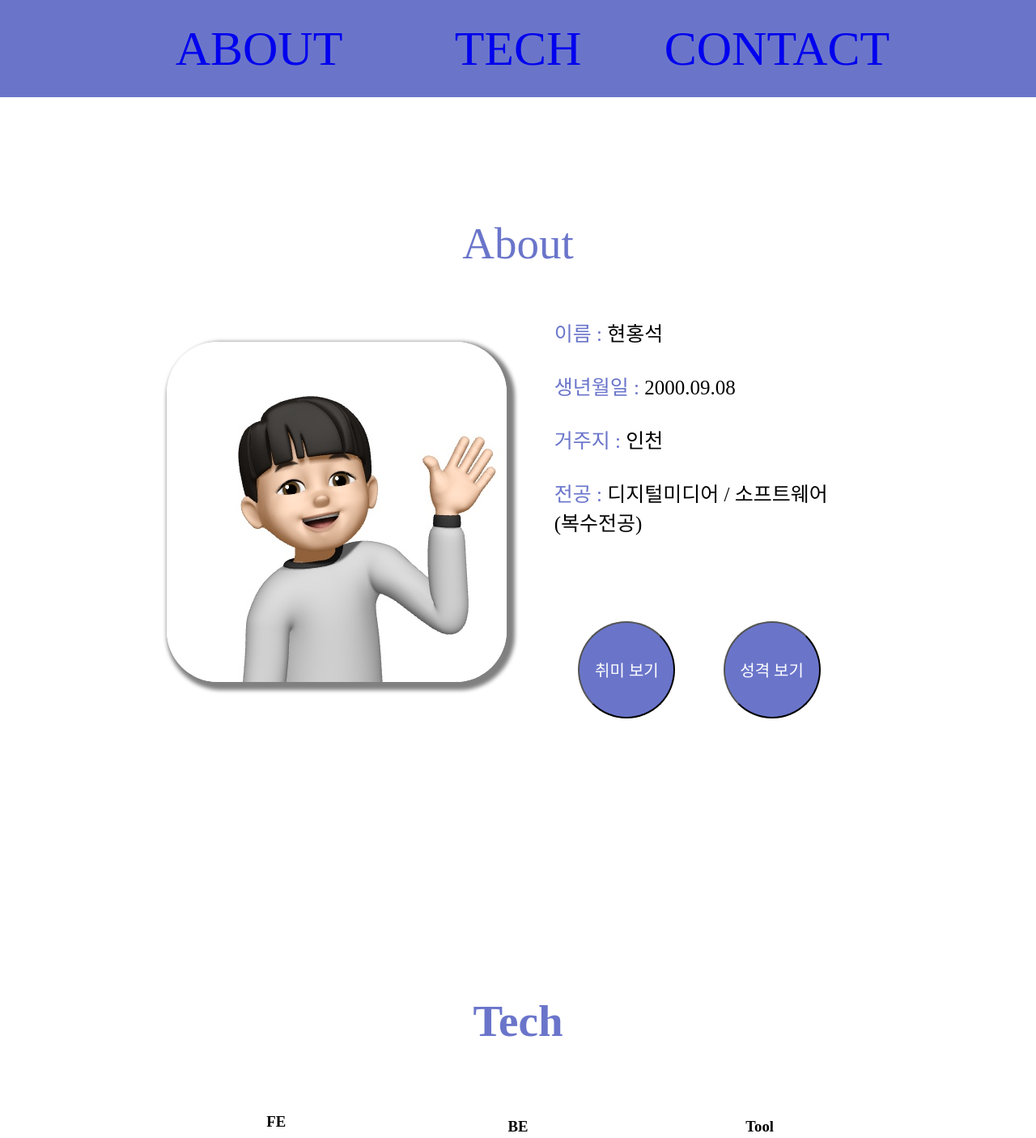
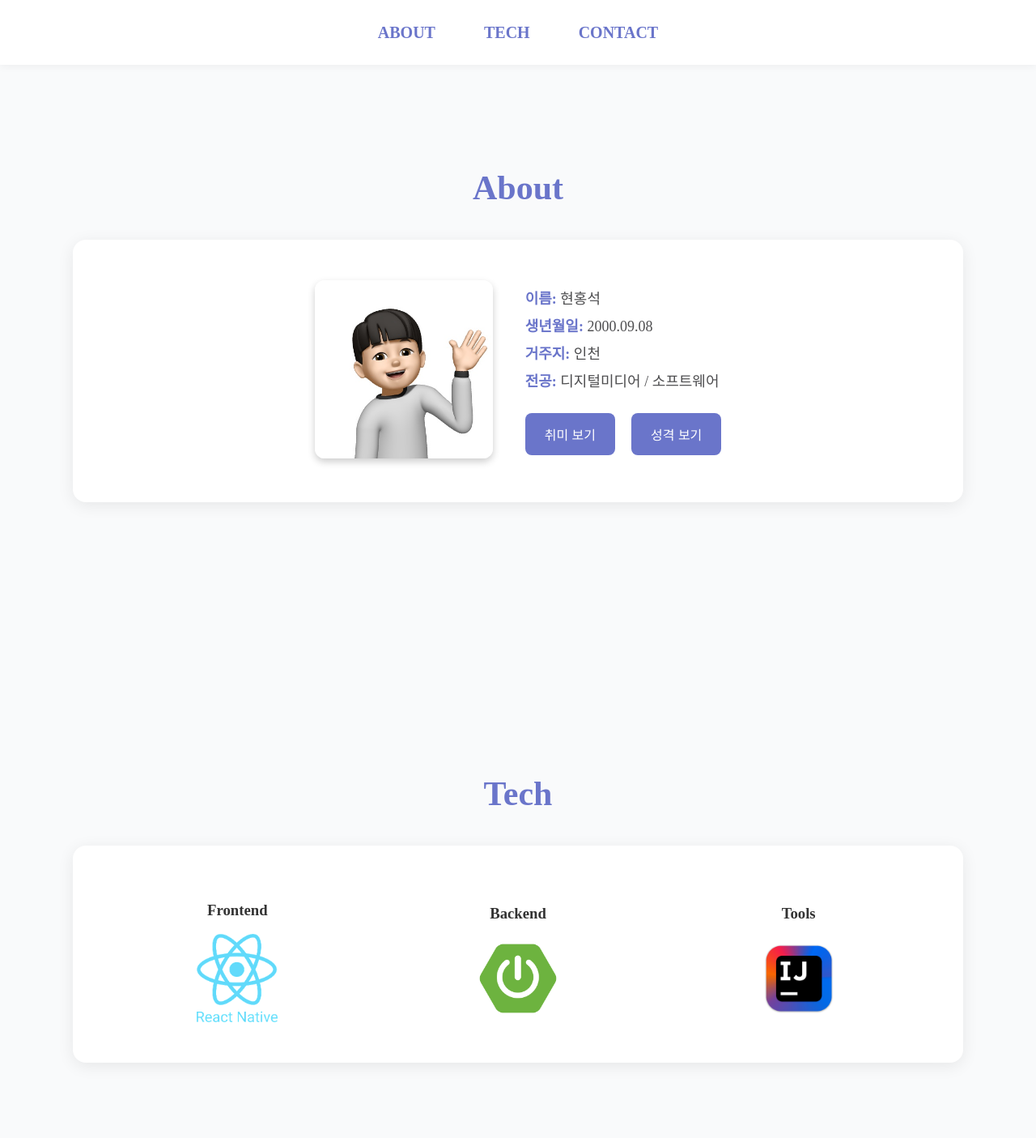
Before and after one commit to hyeonRS/hyeoRS.github.io, a plain HTML site: page index.html in a window 1280 px wide. Shown: the top 1405 px of the page at 81% size. Drawn offline with Linux system fonts and the light colour scheme; a web font is replaced by a local one.

Commit message:
modify - css

```diff
--- a/index.html
+++ b/index.html
@@ -1,173 +1,182 @@
 <!DOCTYPE html>
-<html lang="en">
+<html lang="ko">
 <head>
   <meta charset="UTF-8" />
   <meta name="viewport" content="width=device-width, initial-scale=1.0" />
-    <title>Document</title>
+  <title>Hong's Portfolio</title>
+
   <link rel="stylesheet" href="css/color.css" />
   <link rel="stylesheet" href="css/layout.css" />
 
   <style>
-      * {
-        box-sizing: border-box;
-        margin: 0;
-        padding: 0;
-        font-family: 'Jalnan';
-    }
-
     body {
       margin: 0;
+      background-color: #f9fafb;
+      font-family: 'Jalnan';
+      color: #333;
+      overflow-x: hidden;
     }
 
     a {
-        text-decoration-line: none;
+      text-decoration: none;
+      color: inherit;
+      transition: 0.2s ease;
     }
-
-    a:visited {
-        color: inherit;
-    }
-
-    a:hover,
-    a:focus {
+    a:hover {
+      color: #6a75ca;
       font-weight: bold;
     }
 
-    /* Top Navication */
-
+    /* ========== NAV ========== */
     #top-nav {
       position: fixed;
-        width: 100vw;
-        height: 120px;
+      top: 0;
+      left: 0;
+      width: 100%;
+      height: 80px;
+      background: rgba(255, 255, 255, 0.9);
+      backdrop-filter: blur(6px);
+      box-shadow: 0 2px 10px rgba(0, 0, 0, 0.05);
+      z-index: 100;
     }
 
-    #top-nav > span {
-        width: 25%;
-        font-size: 60px;
-        text-align: center;
+    #top-nav span {
+      font-size: 20px;
+      font-weight: 600;
+      color: #6a75ca;
+      cursor: pointer;
+      margin: 0 30px;
     }
 
-    /* introduce-page  */
-
+    /* ========== Section Base ========== */
     .introduce-page {
-        width: 100vw;
-        height: 960px;
-        scroll-margin-top: 120px; /* nav 높이만큼 여백 확보 */
+      min-height: calc(100vh - 80px);
+      width: 100%;
+      scroll-margin-top: 80px;
+      display: flex;
+      flex-direction: column;
+      justify-content: center;
+      align-items: center;
+      transition: all 0.3s ease;
     }
 
-    .introduce-page > .content {
-        width: 70vw;
-        height: 600px;
+    #page-1 {
+      margin-top: 40px; /* ✅ About만 nav와 거리 확보 */
     }
 
-    /* Page 1 - About Page */
-
-    #page-1 {
-        padding-top: 120px;
-        height: calc(960px + 120px);
+    .content {
+      width: 80%;
+      max-width: 1000px;
+      background: #fff;
+      border-radius: 16px;
+      box-shadow: 0 4px 20px rgba(0, 0, 0, 0.08);
+      padding: 50px;
+      gap: 40px;
+      opacity: 0;
+      transform: translateY(60px);
+      transition: transform 0.6s ease, opacity 0.6s ease;
     }
 
-    .introduce-page > .content > div {
-        width: 40%;
-        height: 100%;
+    .content.visible {
+      opacity: 1;
+      transform: translateY(0);
     }
 
-    #profile-img > img{
-        border-radius: 15%;
-        box-shadow : 5px 5px 5px 5px gray ;
+    .section-title {
+      font-size: 42px;
+      color: #6a75ca;
+      margin-bottom: 40px;
     }
 
-    #profile-info > #info-area {
-        width: 100%;
-        height: 50%;
+    /* ========== ABOUT ========== */
+    #profile-img img {
+      width: 220px;
+      border-radius: 12px;
+      box-shadow: 0 4px 10px rgba(0, 0, 0, 0.2);
     }
 
     .info {
       width: 100%;
-    }
-
-    .info > span{
-        font-size: 25px;
+      font-size: 18px;
+      margin-bottom: 8px;
+      color: #4d4d4f;
     }
 
     #btn-box {
-        width: 100%;
+      margin-top: 20px;
+      gap: 20px;
     }
 
-
-    button {
-        width: 120px;
-        height: 120px;
-        border-radius: 50%;
-    }
-
-    button:hover {
+    .btn {
+      background: #6a75ca;
+      color: white;
+      border: none;
+      padding: 14px 24px;
+      border-radius: 8px;
+      font-size: 16px;
+      transition: 0.2s ease;
       cursor: pointer;
     }
 
-
-    .contact-item> img{
-        height: 40%;
+    .btn:hover {
+      background: #5a67b2;
     }
 
-    .contact-item > *{
-        font-size: 30px;
+    /* ========== TECH ========== */
+    #page-2 img {
+      width: 100px;
+      transition: transform 0.3s ease;
     }
 
-    /* Page 2 - Tech */
-    #page-2 > .content > div{
-        width: 30%;
+    #page-2 img:hover {
+      transform: scale(1.1);
     }
 
-    #page-2 > .content > div > img {
-        width: 100%;
+    /* ========== CONTACT ========== */
+    .contact-item {
+      text-align: center;
+      gap: 12px;
+      color: #444;
     }
 
+    .contact-item img {
+      width: 60px;
+      opacity: 0.85;
+    }
 
+    html {
+      scroll-behavior: smooth; /* ✅ 기본 부드러운 이동 */
+    }
   </style>
 </head>
+
 <body>
-    <nav>
-        <div class="back-purple font-white flex-row-align-center" id="top-nav">
-            <span><a href="#page-1">ABOUT</a></span>
-            <span><a href="#page-2">TECH</a></span>
-            <span><a href="#page-3">CONTACT</a></span>
-        </div>
+  <nav id="top-nav" class="flex-row-align-center">
+    <span><a href="#page-1" class="nav-link">ABOUT</a></span>
+    <span><a href="#page-2" class="nav-link">TECH</a></span>
+    <span><a href="#page-3" class="nav-link">CONTACT</a></span>
   </nav>
 
   <!-- PAGE 1 -->
-    <div class="introduce-page flex-col-align-center" id="page-1">
-        <span class="font-purple" style="font-size: 55px;">About</span>
-        <div class="content flex-row-space-around">
-            <div class="flex-col-align-center" id="profile-img">
-                <img src="img/emoji.jpg" alt="emoji.jpg">
+  <div class="introduce-page" id="page-1">
+    <h1 class="section-title">About</h1>
+    <div class="content flex-row-align-center">
+      <div id="profile-img">
+        <img src="img/emoji.jpg" alt="emoji" />
       </div>
 
-            <div class="flex-col-space-around" id="profile-info">
-                <div class="flex-col-space-around" id="info-area">
-                    <div class="info">
-                        <span class="font-purple">이름 : </span>
-                        <span>현홍석</span>
-                    </div>
-                    <div class="info">
-                        <span class="font-purple">생년월일 : </span>
-                        <span>2000.09.08</span>
-                    </div>
-                    <div class="info">
-                        <span class="font-purple">거주지 : </span>
-                        <span>인천</span>
-                    </div>
-                    <div class="info">
-                        <span class="font-purple">전공 : </span>
-                        <span>디지털미디어 / 소프트웨어(복수전공)</span>
-                    </div>
-                </div>
+      <div class="flex-col-space-around">
+        <div class="info"><b class="font-purple">이름:</b> 현홍석</div>
+        <div class="info"><b class="font-purple">생년월일:</b> 2000.09.08</div>
+        <div class="info"><b class="font-purple">거주지:</b> 인천</div>
+        <div class="info"><b class="font-purple">전공:</b> 디지털미디어 / 소프트웨어</div>
 
-                <div class="flex-row-space-around" id="btn-box">
+        <div id="btn-box" class="flex-row-align-center">
           <a href="html/hobby.html">
-                        <button class="btn back-purple font-white" style="font-size: 20px;">취미 보기</button>
+            <button class="btn">취미 보기</button>
           </a>
           <a href="html/mbti.html">
-                        <button class="btn back-purple font-white" style="font-size: 20px;">성격 보기</button>
+            <button class="btn">성격 보기</button>
           </a>
         </div>
       </div>
@@ -175,46 +184,95 @@
   </div>
 
   <!-- PAGE 2 -->
-    <div class="introduce-page flex-col-align-center" id="page-2">
-        <h1 class="font-purple" style="font-size: 55px;">Tech</h1>
-        <div class="content flex-row-space-around" style="padding-top: 15px;" >
-            <div class="flex-col-space-around" id="tech-FE">
-                <h3 style="text-align: center;">FE</h3>
-                <img src="img/react-native-icon.png" alt="">
+  <div class="introduce-page" id="page-2">
+    <h1 class="section-title">Tech</h1>
+    <div class="content flex-row-space-around">
+      <div class="flex-col-align-center">
+        <h3>Frontend</h3>
+        <img src="img/react-native-icon.png" alt="React Native" />
       </div>
-            <div class="flex-col-space-around" id="tech-BE">
-                <h3 style="text-align: center;">BE</h3>
-                <img src="img/spring-boot-logo-icon-hd.png" alt="">
-
+      <div class="flex-col-align-center">
+        <h3>Backend</h3>
+        <img src="img/spring-boot-logo-icon-hd.png" alt="Spring Boot" />
       </div>
-            <div class="flex-col-space-around" id="tech-Tool">
-                <h3 style="text-align: center;">Tool</h3>
-                <img src="img/intellij-icon.png" alt="">
-
+      <div class="flex-col-align-center">
+        <h3>Tools</h3>
+        <img src="img/intellij-icon.png" alt="IntelliJ" />
       </div>
     </div>
   </div>
 
   <!-- PAGE 3 -->
-    <div class="introduce-page flex-col-align-center" id="page-3">
-        <span class="font-purple" style="font-size: 55px;">Contact</span>
+  <div class="introduce-page" id="page-3">
+    <h1 class="section-title">Contact</h1>
     <div class="content flex-row-space-around">
-            <div class="contact-item flex-col-space-around">
-                <img src="img/email-icon.png" alt="">
-                <span class="contact-label font-purple">Email</span>
-                <div> hhsk908@ajou.ac.kr</div>
+      <div class="contact-item flex-col-align-center">
+        <img src="img/email-icon.png" alt="Email" />
+        <div>Email</div>
+        <div>hhsk908@ajou.ac.kr</div>
       </div>
-            <div class="contact-item flex-col-space-around">
-                <img src="img/github-icon.png" alt="">
-                <span class="contact-label font-purple">GitHub</span>
+
+      <div class="contact-item flex-col-align-center">
+        <img src="img/github-icon.png" alt="GitHub" />
+        <div>GitHub</div>
         <a href="https://github.com/hyeonRS">github.com/hyeonRS</a>
       </div>
-            <div class="contact-item flex-col-space-around">
-                <img src="img/call-icon.png" alt="">
-                <span class="contact-label font-purple">Phone</span>
-                <div class="font-black">010-2750-6902</div>
+
+      <div class="contact-item flex-col-align-center">
+        <img src="img/call-icon.png" alt="Phone" />
+        <div>Phone</div>
+        <div>010-2750-6902</div>
       </div>
     </div>
   </div>
+
+  <script>
+    /* ✅ 1. 클릭 시 커스텀 스크롤 애니메이션 */
+    document.querySelectorAll(".nav-link").forEach((link) => {
+      link.addEventListener("click", function (e) {
+        e.preventDefault();
+        const targetId = this.getAttribute("href").substring(1);
+        const target = document.getElementById(targetId);
+        const targetPosition = target.offsetTop - 60;
+        const startPosition = window.scrollY;
+        const distance = targetPosition - startPosition;
+        let startTime = null;
+
+        function easeInOutCubic(t) {
+          return t < 0.5
+            ? 4 * t * t * t
+            : 1 - Math.pow(-2 * t + 2, 3) / 2;
+        }
+
+        function animation(currentTime) {
+          if (startTime === null) startTime = currentTime;
+          const elapsed = currentTime - startTime;
+          const duration = 700; // ms
+          const progress = Math.min(elapsed / duration, 1);
+          const ease = easeInOutCubic(progress);
+          window.scrollTo(0, startPosition + distance * ease);
+          if (elapsed < duration) requestAnimationFrame(animation);
+        }
+
+        requestAnimationFrame(animation);
+      });
+    });
+
+    /* ✅ 2. 스크롤 시 content 등장 애니메이션 반복 */
+    const contents = document.querySelectorAll(".content");
+    const observer = new IntersectionObserver(
+      (entries) => {
+        entries.forEach((entry) => {
+          if (entry.isIntersecting) {
+            entry.target.classList.add("visible");
+          } else {
+            entry.target.classList.remove("visible"); // ✅ 사라질 때 다시 초기화
+          }
+        });
+      },
+      { threshold: 0.3 }
+    );
+    contents.forEach((el) => observer.observe(el));
+  </script>
 </body>
 </html>
```
Also changed, not shown: html/hobby.html (+61 -41 lines), html/mbti.html (+56 -60 lines). Lines whose indentation alone changed are shown as unchanged.
